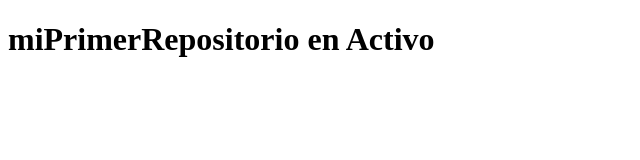
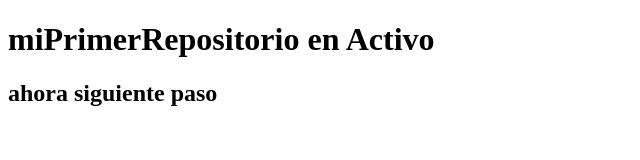
Before and after one commit to Wokansgar/segundoRepo, a plain HTML site: page index.html in a window 1280 px wide. Shown: the whole page, without its empty margins (0-640 px from the left). Drawn offline with Linux system fonts and the light colour scheme.

Commit message:
Segundo mensaje h2

```diff
--- a/index.html
+++ b/index.html
@@ -8,5 +8,6 @@
 </head>
 <body>
     <h1>miPrimerRepositorio en Activo</h1>
+    <h2>ahora siguiente paso</h2>
 </body>
 </html>
```
